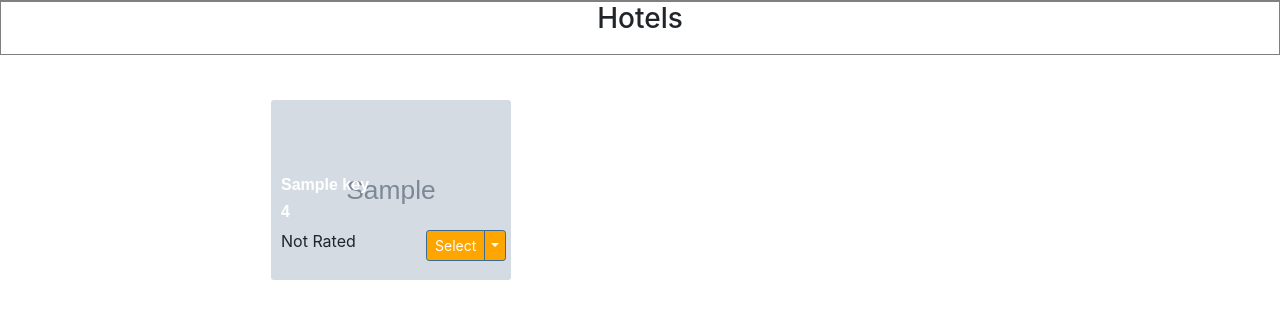
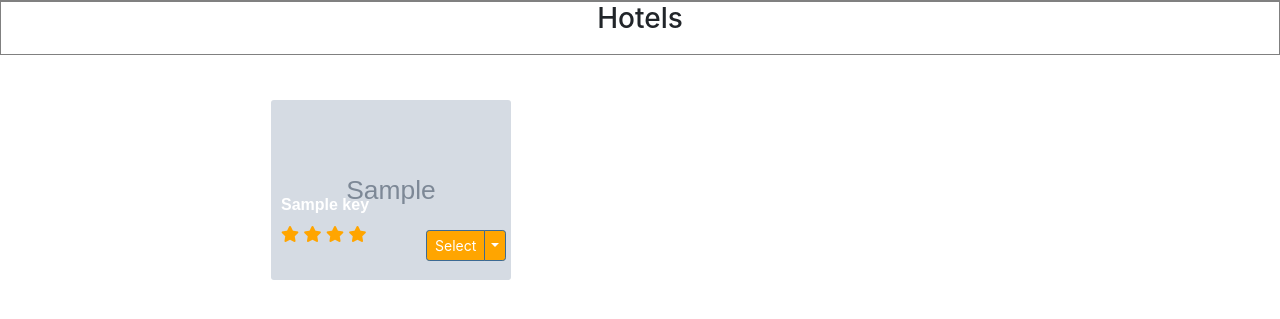
Before and after one commit to SuriyaMohan89/hotel_priceline_api_ui, a Flask app: template templates/homepage.html in a window 1280 px wide. Shown: the top 319 px of the page. Run offline with Flask 2, Linux system fonts and the light colour scheme; the template is opened without the code that fills it: most values are stand-ins (such as "Sample title", 1, 10 or a date in 2020); grey boxes marked "Sample" are stand-in pictures; some libraries are stand-ins or nearby versions.

Commit message:
Final styling
- Refactoring

```diff
--- a/templates/homepage.html
+++ b/templates/homepage.html
@@ -3,6 +3,7 @@
 <head>
 	<title>Hipmunk</title>
 	    <link rel="stylesheet" href="https://stackpath.bootstrapcdn.com/bootstrap/4.1.1/css/bootstrap.min.css" integrity="sha384-WskhaSGFgHYWDcbwN70/dfYBj47jz9qbsMId/iRN3ewGhXQFZCSftd1LZCfmhktB" crossorigin="anonymous">
+        <link rel="stylesheet" href="https://use.fontawesome.com/releases/v5.0.13/css/all.css" integrity="sha384-DNOHZ68U8hZfKXOrtjWvjxusGo9WQnrNx2sqG0tfsghAvtVlRW3tvkXWZh58N9jp" crossorigin="anonymous">
 </head>
 <style type="text/css">
 .my_div {
@@ -91,7 +92,7 @@
 }
 .card-text{
     width:180px;
-    padding-top: 65px;
+    padding-top: 85px;
     padding-left: 10px;
 }
  h6 {
@@ -108,13 +109,16 @@
 	padding-right: 35px;
 }
 
+.fa{
+    color: orange;
+}
+
 
 
 </style>
 <body>
 <div class="my_div"><h3>Hotels</h3>
 </div>
-
 
 <div class = "page-body">
 	<div class = "container no-padding">
@@ -127,7 +131,16 @@
 
     <!-- <h6 class="card-title"><h6>{{ key["name"] }}</h6> -->
 
-    <div class="card-text"><h6>{{ key["name"] }}</h6><div class="inline"><div class="score"><h6>{{ key["stars"] }}</h6><div class="rate"></div></div></div></div>
+    <div class="card-text"><h6>{{ key["name"] }}</h6>
+        <div class="inline"><div class ="rate"><span>
+    {% if key["stars"] is not none %}
+    {% for i in range(1, key["stars"]+1 | int) %}
+    <span class="fa fa-star checked"></span>
+{% endfor %}
+{% endif %}
+
+</div></div></div>
+
 
  	<div class="btn-group">
   		<button class="btn btn-secondary btn-sm" type="button">
@@ -168,11 +181,15 @@
 </div>
 </div>
 <script src="http://code.jquery.com/jquery.js"></script>
-<script type="text/javascript">
+<!-- <script type="text/javascript">
     "use strict"
     let rating = $(".score").val();
     console.log(rating);
-    if (rating != ""){
+    console.log("fff");
+    if (rating == ""){
+        console.log("hello");
+        $(".rate").html("Not Rated")
+    } else {
         rating = parseInt(rating);
         console.log(rating);
             if (rating == 1) {
@@ -188,11 +205,8 @@
                 $(".rate").html("Excellent")
             }
         }
-    else{
-        $(".rate").html("Not Rated")
-    }
 
-</script>
+</script> -->
 
 <script src="https://code.jquery.com/jquery-3.2.1.slim.min.js" integrity="sha384-KJ3o2DKtIkvYIK3UENzmM7KCkRr/rE9/Qpg6aAZGJwFDMVNA/GpGFF93hXpG5KkN" crossorigin="anonymous"></script>
 <script src="https://cdnjs.cloudflare.com/ajax/libs/popper.js/1.12.9/umd/popper.min.js" integrity="sha384-ApNbgh9B+Y1QKtv3Rn7W3mgPxhU9K/ScQsAP7hUibX39j7fakFPskvXusvfa0b4Q" crossorigin="anonymous"></script>
```
Lines whose indentation alone changed are shown as unchanged.
